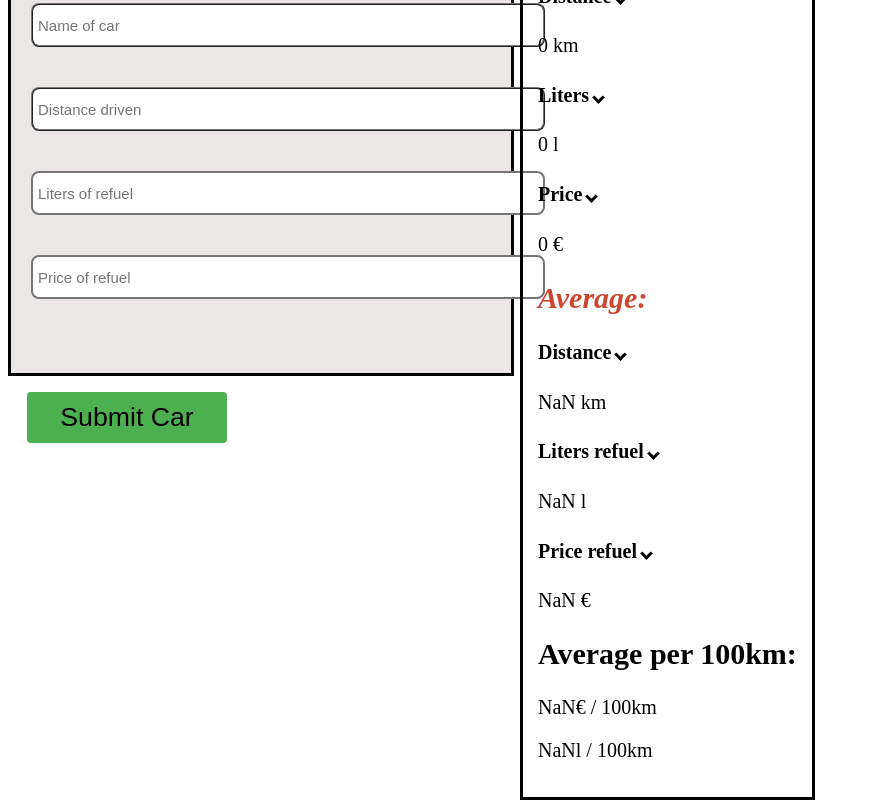
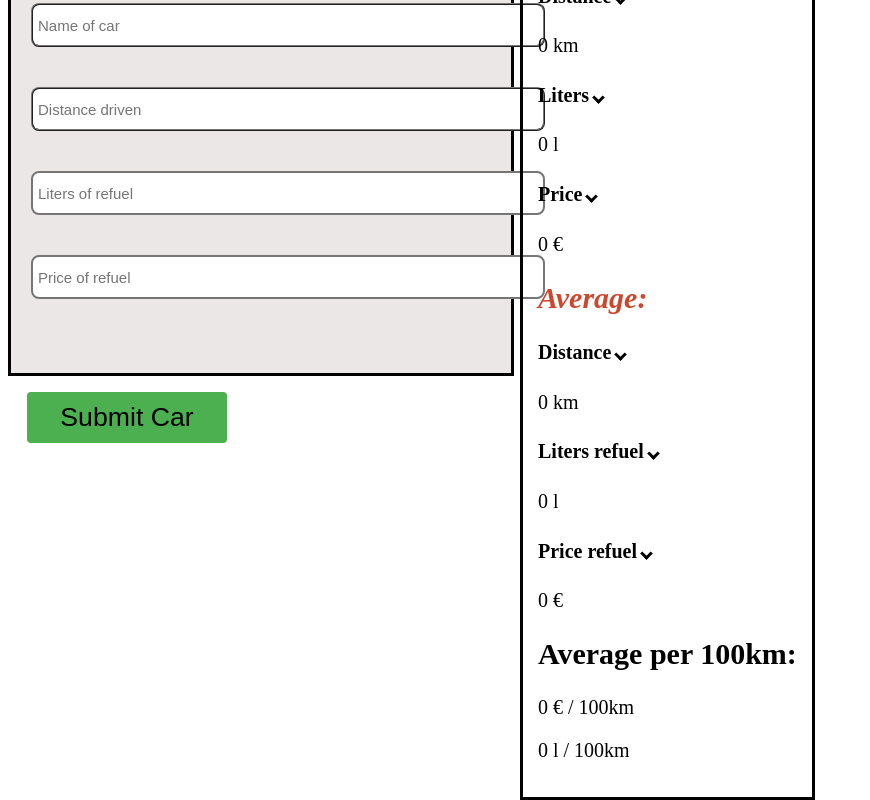
Before and after one commit to otto-laitinen/gas-tracker, a React (Create React App) app: page / in a window 1280 px wide. Shown: the part 226-1026 px from the top of the page, without its empty margins (0-870 px from the left). Built offline with nearby package versions, Linux system fonts and the light colour scheme.

Commit message:
conditional rendering for averages

```diff
--- a/src/components/TotalStats.js
+++ b/src/components/TotalStats.js
@@ -39,15 +39,15 @@ export const TotalStats = () => {
 
             <h2 id="a2">Average:</h2>
             <h4>Distance <i className="arrow down"></i></h4>
-            <p className="">{distanceAverage} km</p>
+            <p className="">{distanceAverage > 0 ? distanceAverage : 0} km</p>
             <h4>Liters refuel <i className="arrow down"></i></h4>
-            <p className="">{litersAverage} l</p>
+            <p className="">{litersAverage > 0 ? litersAverage : 0} l</p>
             <h4>Price refuel <i className="arrow down"></i></h4>
-            <p className="">{priceAverage} €</p>
+            <p className="">{priceAverage > 0 ? priceAverage : 0} €</p>
 
             <h2>Average per 100km:</h2>
-            <p>{pricePerHundredKm}€ / 100km</p>
-            <p>{litersPerHundredKm}l / 100km</p>
+            <p>{pricePerHundredKm > 0 ? pricePerHundredKm : 0} € / 100km</p>
+            <p>{litersPerHundredKm > 0 ? litersPerHundredKm : 0} l / 100km</p>
     </div>
   )
 }
```
